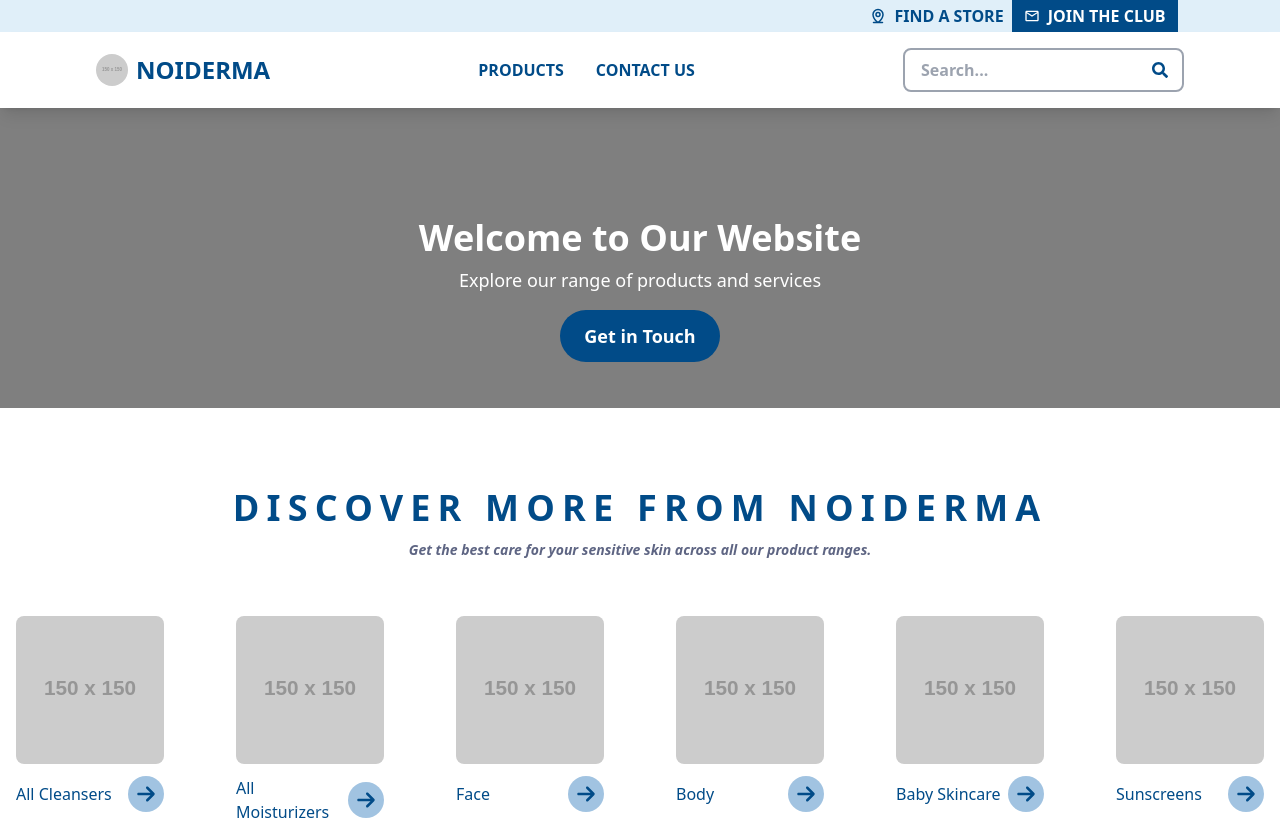
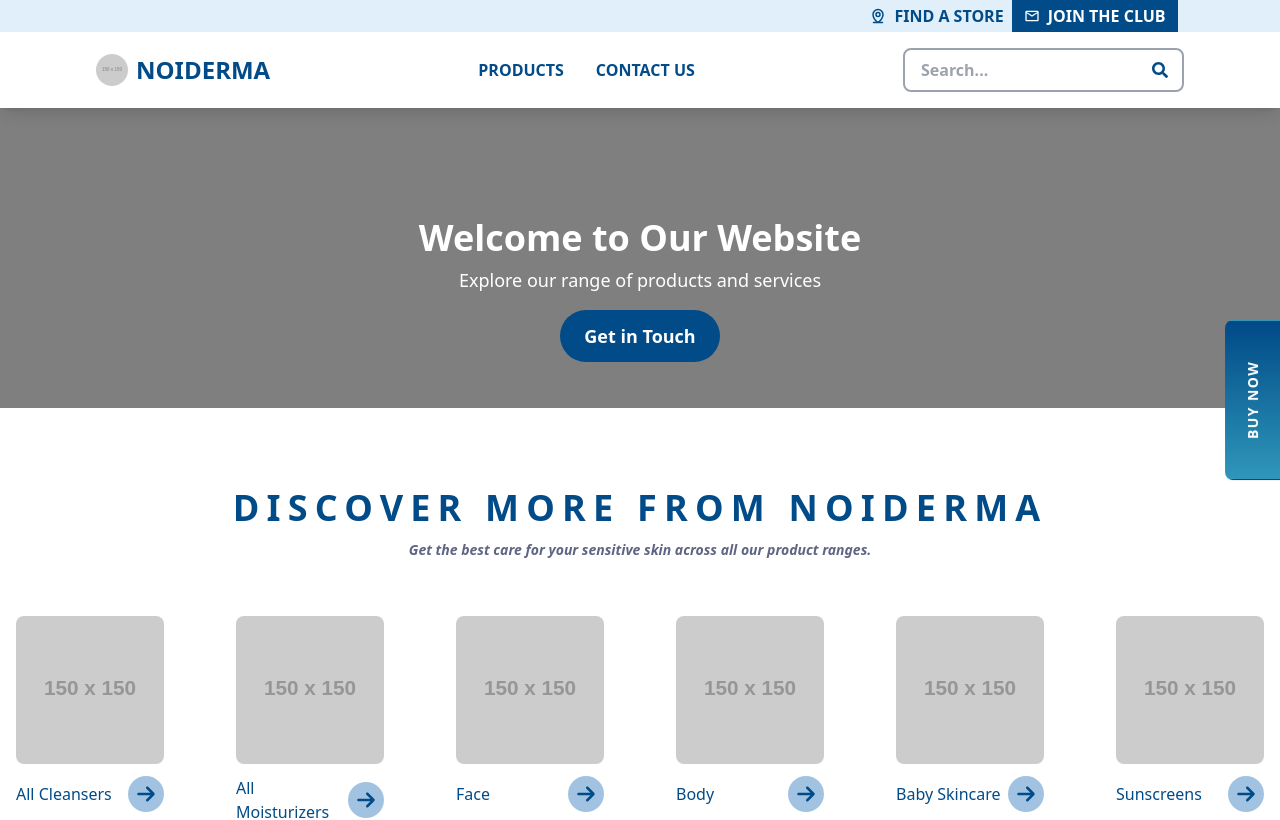
Before and after one commit to TouhedurRahman/noiderma-client, a React (Vite) app: page / in a window 1280 px wide. Shown: the top 820 px of the page. Built offline with nearby package versions, Linux system fonts and the light colour scheme.

Commit message:
buy now button added

```diff
--- a/src/Layout/Main/Main.jsx
+++ b/src/Layout/Main/Main.jsx
@@ -2,6 +2,7 @@ import { Outlet } from 'react-router-dom';
 import Navbar from '../../Pages/Shared/Navbar/Navbar';
 import NavTop from '../../Pages/Home/NavTop/NavTop';
 import Footer from '../../Pages/Shared/Footer/Footer';
+import BuyNow from '../../Pages/Home/BuyNow/BuyNow';
 
 const Main = () => {
     return (
@@ -10,6 +11,7 @@ const Main = () => {
             <Navbar />
             <Outlet />
             <Footer />
+            <BuyNow />
         </div>
     );
 };
--- /dev/null
+++ b/src/Pages/Home/BuyNow/BuyNow.jsx
@@ -0,0 +1,41 @@
+import React, { useState, useEffect, useRef } from 'react';
+import { Link } from 'react-router-dom';
+
+const BuyNow = () => {
+    const [isClicked, setIsClicked] = useState(false);
+    const buttonRef = useRef(null);
+
+    const handleClick = () => {
+        setIsClicked(true);
+    };
+
+    const handleClickOutside = (event) => {
+        if (buttonRef.current && !buttonRef.current.contains(event.target)) {
+            setIsClicked(false);
+        }
+    };
+
+    useEffect(() => {
+        document.addEventListener('mousedown', handleClickOutside);
+        return () => {
+            document.removeEventListener('mousedown', handleClickOutside);
+        };
+    }, []);
+
+    return (
+        <div className='fixed -right-14 top-64 md:top-1/2 transform -translate-y-1/2 -rotate-90 z-50'>
+            <Link
+                to={'/'}
+                ref={buttonRef}
+                className={`btn my-2 px-10 pt-5 pb-10 text-white rounded-t-lg rounded-b-none transition-all duration-50 ${isClicked ? 'border-4 border-[#BDE14C]' : 'border border-transparent'
+                    } bg-gradient-to-r from-[#2F97BA] to-[#004987] font-bold`}
+                onClick={handleClick}
+                style={{ letterSpacing: "0.1em" }}
+            >
+                BUY NOW
+            </Link>
+        </div>
+    );
+};
+
+export default BuyNow;
--- a/src/Pages/Shared/Navbar/Navbar.jsx
+++ b/src/Pages/Shared/Navbar/Navbar.jsx
@@ -68,7 +68,7 @@ const Navbar = () => {
                         <input
                             type="text"
                             placeholder="Search..."
-                            className=" border-2 border-gray-400 text-[#014B88] px-4 py-2 rounded-lg focus:outline-none"
+                            className=" border-2 border-gray-400 text-[#014B88] px-4 py-2 rounded-lg focus:outline-[#BDE14C]"
                         />
                         <FaSearch className="absolute right-4 top-1/2 transform -translate-y-1/2 text-[#014B88]" />
                     </div>
```
